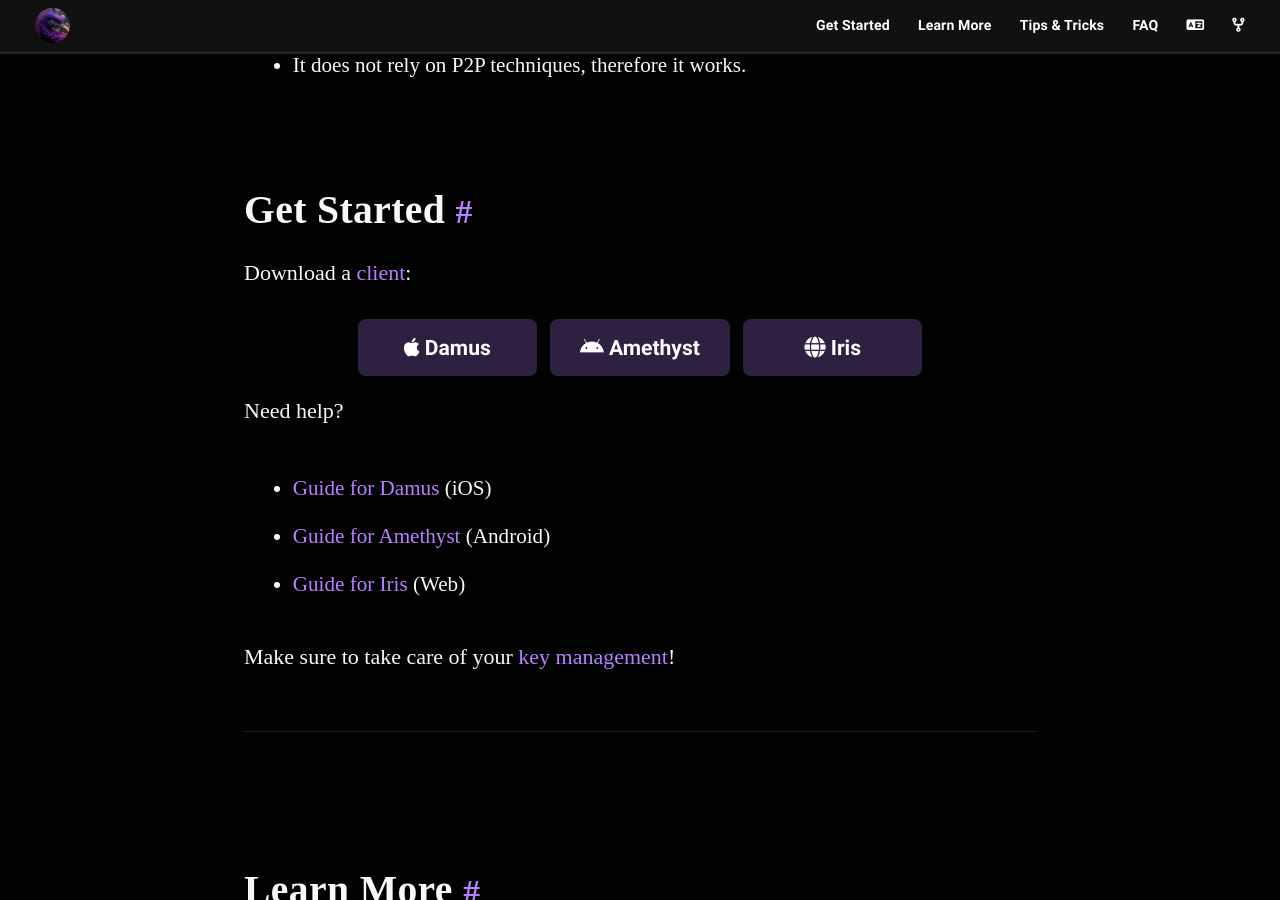
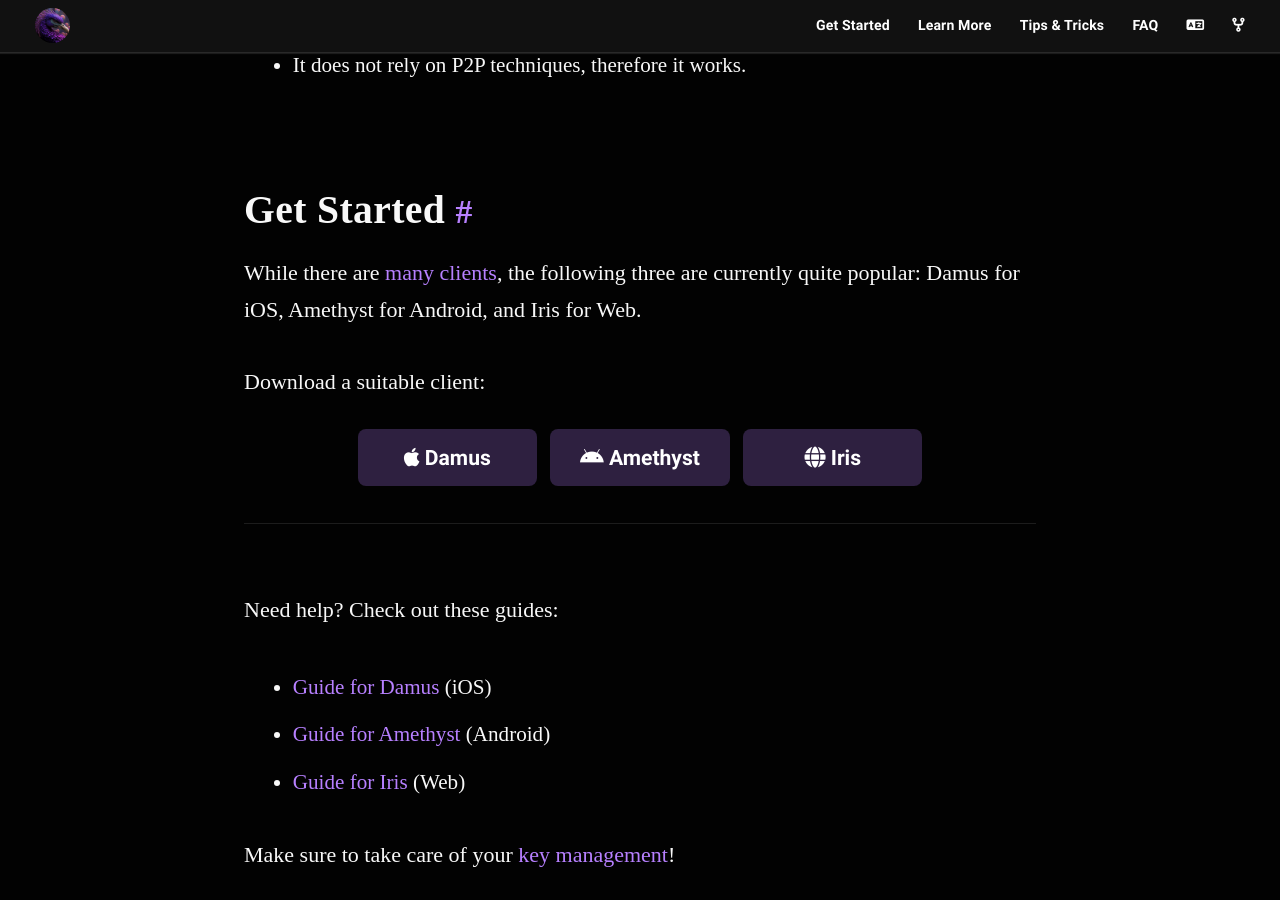
Before and after one commit to nostr-resources/nostr-resources.github.io, a Jekyll site: the page built from index.md, in a window 1280 px wide and 900 px high, scrolled down 1413 px. Built offline with Jekyll 4.4.1, drawn with Linux system fonts in a browser that asks for light colours; some web fonts are replaced.

Commit message:
chore: words

```diff
--- a/index.md
+++ b/index.md
@@ -45,7 +45,9 @@ censorship-resistant global "social" network** once and for all.
 
 # Get Started
 
-Download a [client](#clients):
+While there are [many clients](#clients), the following three are currently quite popular: Damus for iOS, Amethyst for Android, and Iris for Web.
+
+Download a suitable client:
 
 <div class="action-buttons">
   <div class="button button-black">
@@ -55,7 +57,9 @@ Download a [client](#clients):
   </div>
 </div>
 
-Need help?
+---
+
+Need help? Check out these guides:
 - [Guide for Damus](https://nostr.how/guides/damus) (iOS)
 - [Guide for Amethyst](https://nostr.how/guides/amethyst) (Android)
 - [Guide for Iris](https://nostr.how/guides/iris) (Web)
```
